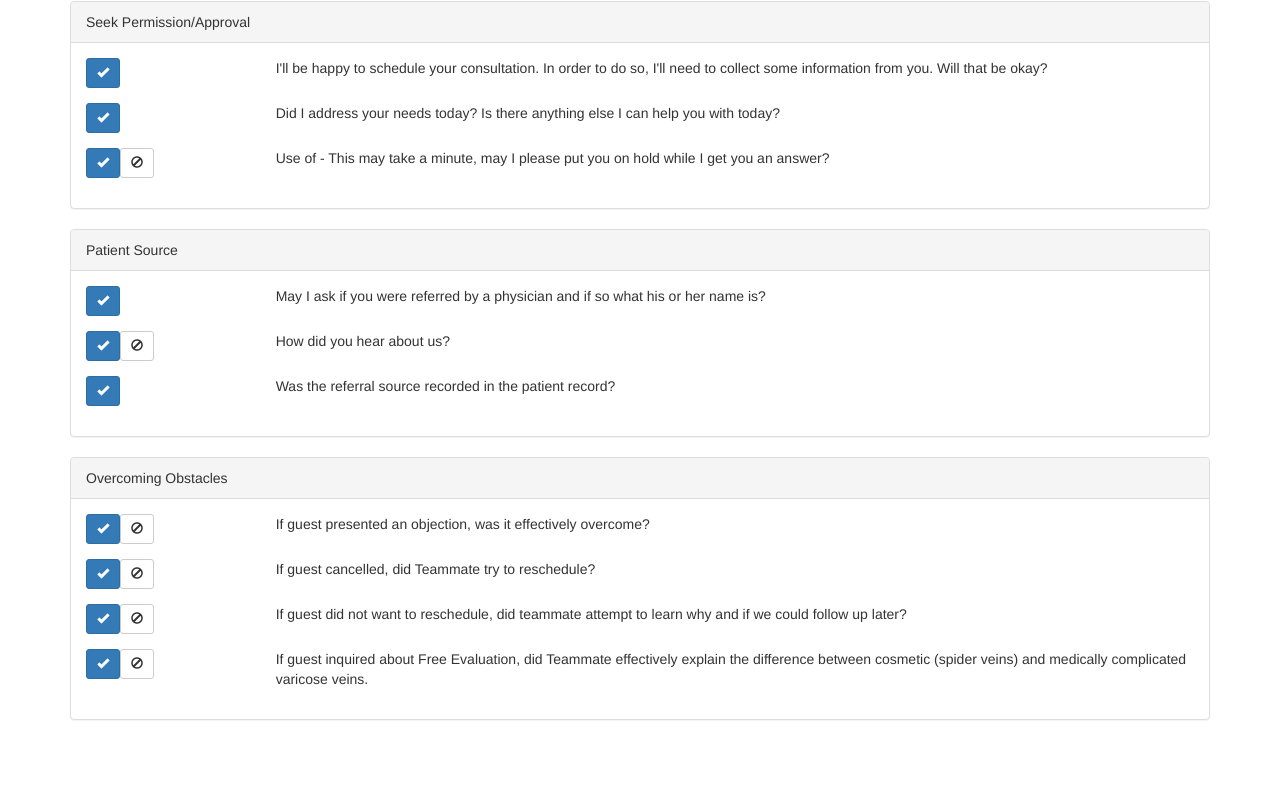
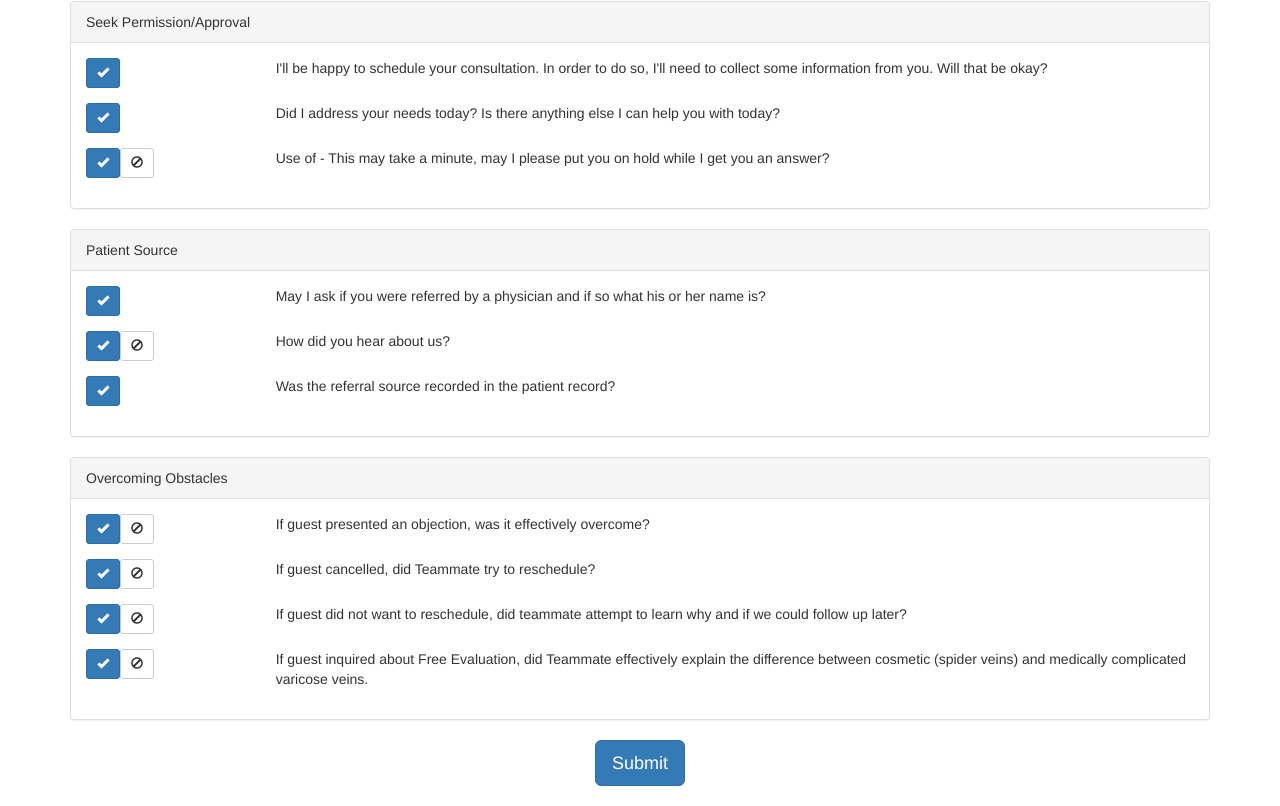
Before and after one commit to NickFenzan/call-scorecard-frontend, an Angular app: page / in a window 1280 px wide. Shown: the part 700-1506 px from the top of the page. Before the commit the page ends 1440 px from the top, so only its background shows below. Built offline with nearby package versions, Linux system fonts and the light colour scheme.

Commit message:
Solid functional version. Could use a lot of organizational refactoring, but servicable.

```diff
--- a/package.json
+++ b/package.json
@@ -12,6 +12,7 @@
   },
   "private": true,
   "dependencies": {
+    "@angular/animations": "^4.1.1",
     "@angular/common": "^4.0.0",
     "@angular/compiler": "^4.0.0",
     "@angular/core": "^4.0.0",
--- a/src/app/app.module.ts
+++ b/src/app/app.module.ts
@@ -1,4 +1,5 @@
 import { BrowserModule } from '@angular/platform-browser';
+import { BrowserAnimationsModule } from '@angular/platform-browser/animations';
 import { NgModule } from '@angular/core';
 import { FormsModule } from '@angular/forms';
 import { HttpModule } from '@angular/http';
@@ -15,6 +16,7 @@ import { ScorecardBuilderService } from './scorecard/scorecard-builder.service';
   ],
   imports: [
     BrowserModule,
+    BrowserAnimationsModule,
     FormsModule,
     HttpModule
   ],
--- a/src/app/scorecard/scorecard-builder.service.ts
+++ b/src/app/scorecard/scorecard-builder.service.ts
@@ -10,7 +10,8 @@ export class ScorecardBuilderService {
   constructor(private http: Http) { }
 
   getScorecard(): Observable<Scorecard> {
-    return this.http.get("./assets/scorecard.json").map(r => r.json());
+    return this.http.get("./assets/scorecard.json").map(r => new Scorecard(r.json()));
   }
 
+
 }
--- a/src/app/scorecard/scorecard.component.css
+++ b/src/app/scorecard/scorecard.component.css
@@ -0,0 +1,5 @@
+.alert{
+  margin-top:20px;
+  margin-bottom:0;
+  padding: 10px;
+}
--- a/src/app/scorecard/scorecard.component.html
+++ b/src/app/scorecard/scorecard.component.html
@@ -1,6 +1,19 @@
 <div class="container">
   <!-- {{diagnostic}} -->
-  <h1>Call Scorecard</h1>
+  <div class="row">
+    <div class="col-md-4">
+      <h1>Call Scorecard</h1>
+    </div>
+    <div class="col-md-8">
+    <div class="alert alert-success" [@notification]="success">
+      Scorecard sent successfully.
+    </div>
+    <div class="alert alert-danger" [@notification]="error">
+      There was an error submitting the scorecard. Please check over the form and
+      try again.
+    </div>
+    </div>
+  </div>
   <div class="form-group">
     <label for="reviewer">Reviewer</label>
     <select class="form-control" id="reviewer" [(ngModel)]="scorecard.reviewer">
@@ -19,7 +32,7 @@
   </div>
   <div class="form-group">
     <label for="call-file">Call File</label>
-    <input type="file">
+    <input type="file" (change)="callFileChange($event)" #fileInput>
   </div>
   <div *ngFor="let section of scorecard.sections" class="panel panel-default">
     <div class="panel-heading">{{section.name}}</div>
@@ -49,4 +62,9 @@
       </div>
     </div>
   </div>
+  <button class="btn btn-default btn-primary btn-lg center-block"
+  style="margin-bottom:20px;"
+  (click)="submit()">
+    Submit
+  </button>
 </div>
--- a/src/app/scorecard/scorecard.component.ts
+++ b/src/app/scorecard/scorecard.component.ts
@@ -1,39 +1,63 @@
-import { Component, OnInit } from '@angular/core';
-import { Scorecard, Criteria } from './scorecard';
+import { Component, OnInit, ViewChild } from '@angular/core';
+import { trigger, state, style, animate, transition } from '@angular/animations';
+import { Http } from '@angular/http';
+import { Scorecard, Criteria, ScorecardDAO } from './scorecard';
 import { ScorecardBuilderService } from  './scorecard-builder.service';
 
 @Component({
   selector: 'scorecard',
   templateUrl: './scorecard.component.html',
-  styleUrls: ['./scorecard.component.css']
+  styleUrls: ['./scorecard.component.css'],
+  animations: [
+    trigger('notification', [
+      state('0', style({
+        opacity: 0,
+        display:"none"
+      })),
+      state('1',   style({
+        opacity: 1,
+      })),
+      transition('0 => 1', animate('500ms ease-in')),
+      transition('1 => 0', animate('500ms ease-out'))
+    ])
+  ]
 })
 export class ScorecardComponent implements OnInit {
+  /**Config -----------------------------------------**/
+  readonly scorecardUrl:string = "http://10.1.1.118:8082";
 
-  private reviewers = [
+  readonly reviewers = [
       "Carol Leeth",
       "Cindy Lieto",
       "Dianne Nichols"
   ];
 
-  private reviewees = [
+  readonly reviewees = [
       "Meredith Harris",
       "Rhonda Najor",
       "Jessica Clark",
       "Vicki Catto",
       "Connie Gordon"
   ];
-
+  /**-------------------------------------------------**/
+  @ViewChild('fileInput')
+  private fileInput;
+  private error: boolean = false;
+  private success: boolean = false;
   private scorecard: Scorecard = new Scorecard();
 
-  constructor(scorecardBuilder: ScorecardBuilderService) {
+  constructor(private scorecardBuilder: ScorecardBuilderService, private http: Http) {
     scorecardBuilder.getScorecard().subscribe(s => {
+      s.reset();
       this.scorecard = s
-      this.scorecard.sections
-      .forEach(s => s.criteria.forEach(c => c.value = true));
     });
   }
 
   ngOnInit() {
+  }
+
+  callFileChange(event){
+    this.scorecard.callId = event.srcElement.files[0].name;
   }
 
   toggleCriteriaValue(criteria: Criteria){
@@ -44,6 +68,40 @@ export class ScorecardComponent implements OnInit {
     criteria.notApplicable = !criteria.notApplicable;
   }
 
+  submit(){
+    this.http.post(this.scorecardUrl + "/scorecards",
+    this.scorecardToDAO()).subscribe(
+      r => {
+        this.fileInput.nativeElement.value = ""
+        this.scorecard.reset();
+        this.success = true;
+        setTimeout(()=>this.success=false,3000);
+        window.scrollTo(0,0);
+      },
+      e => {
+        this.error = true;
+        setTimeout(()=>this.error=false,3000);
+        console.log(e);
+        window.scrollTo(0,0);
+      }
+    );
+  }
+
+  private scorecardToDAO(){
+    let DAO = new ScorecardDAO();
+    DAO.reviewer = this.scorecard.reviewer;
+    DAO.reviewee = this.scorecard.reviewee;
+    DAO.callId = this.scorecard.callId;
+    DAO.criteria = this.scorecard.sections
+    .reduce((all,current)=> all.concat(current.criteria),[])
+    .filter(criteria => criteria.notApplicable == false)
+    .reduce((out,criteria) => {
+      out[criteria.id] = criteria.value
+      return out;
+    },{});
+    return DAO;
+  }
+
   get diagnostic() { return JSON.stringify(this.scorecard); }
 
 }
--- a/src/app/scorecard/scorecard.ts
+++ b/src/app/scorecard/scorecard.ts
@@ -1,26 +1,86 @@
-export class Scorecard {
+interface IScorecard {
   reviewer: string;
   reviewee: string;
+  callId: string;
   sections: Section[];
-  constructor(){}
-  public setAllTrue(){
-    console.log("Set all true");
-    this.sections.forEach(s => s.setAllTrue());
+}
+export class Scorecard implements IScorecard {
+  reviewer: string = "";
+  reviewee: string = "";
+  callId: string = "";
+  sections: Section[] = [];
+  constructor();
+  constructor(obj: IScorecard)
+  constructor(obj?: any){
+    if(obj){
+      this.reviewer = obj.reviewer || "";
+      this.reviewee = obj.reviewee || "";
+      this.sections = obj.sections.map(s => new Section(s));
+    }
+  }
+
+  public reset(){
+    this.callId = "";
+    this.sections.forEach(s => s.reset());
   }
 }
 
-export class Section {
+interface ISection {
   name: string;
   criteria: Criteria[];
-  public setAllTrue(){
-    this.criteria.forEach(c => c.value = true);
+}
+
+export class Section implements ISection {
+  name: string = "";
+  criteria: Criteria[] = [];
+  constructor();
+  constructor(obj: ISection)
+  constructor(obj?: any){
+    if(obj){
+      this.name = obj.name;
+      this.criteria = obj.criteria.map(c => new Criteria(c));
+    }
+  }
+  public reset(){
+    this.criteria.forEach(c => c.reset());
   }
 }
 
-export class Criteria {
+interface ICriteria {
   id: string;
   description: string;
   optional: boolean;
   notApplicable: boolean;
   value: boolean;
 }
+
+export class Criteria implements ICriteria {
+  id: string = "";
+  description: string = "";
+  optional: boolean = false;
+  notApplicable: boolean = false;
+  value: boolean = true;
+  constructor();
+  constructor(obj: ICriteria)
+  constructor(obj?: any){
+    if(obj){
+      this.id = obj.id;
+      this.description = obj.description;
+      this.optional = obj.optional;
+      this.notApplicable = obj.notApplicable;
+      this.value = obj.value
+    }
+  }
+  public reset(){
+    this.notApplicable = false;
+    this.value = true;
+  }
+}
+
+export class ScorecardDAO {
+  reviewer:string;
+  reviewee:string;
+  callId:string;
+  criteria:any[];
+  constructor(){}
+}
```
